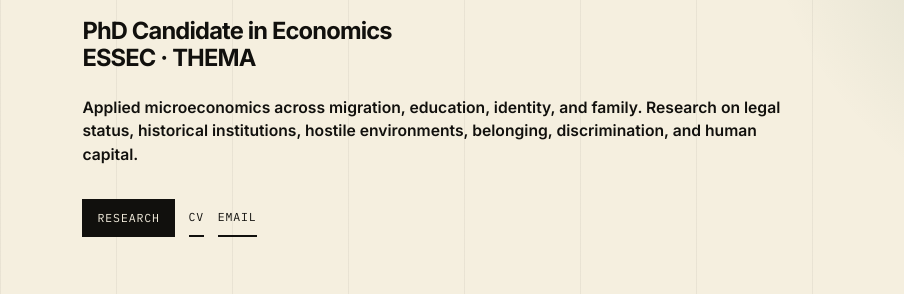
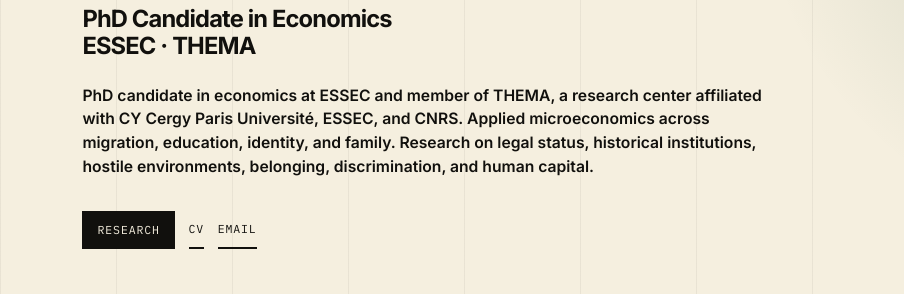
Before and after one commit to kshi-econ/kshi-econ.github.io, a plain HTML site: page index.html in a window 1280 px wide. Shown: the part 397-691 px from the top of the page, 0-904 px from the left. Drawn offline with Linux system fonts and the light colour scheme; grey boxes are pictures that could not be loaded.

Commit message:
Update introduction paragraph in index.html

```diff
--- a/index.html
+++ b/index.html
@@ -31,7 +31,7 @@
         <h1>Ke Shi</h1>
         <p class="subtitle">PhD Candidate in Economics<br />ESSEC · THEMA</p>
         <p class="intro">
-          Applied microeconomics across migration, education, identity, and family. Research on legal status, historical institutions, hostile environments, belonging, discrimination, and human capital.
+          PhD candidate in economics at ESSEC and member of THEMA, a research center affiliated with CY Cergy Paris Université, ESSEC, and CNRS. Applied microeconomics across migration, education, identity, and family. Research on legal status, historical institutions, hostile environments, belonging, discrimination, and human capital.
         </p>
         <div class="button-row">
           <a class="button primary" href="#research">Research</a>
```
